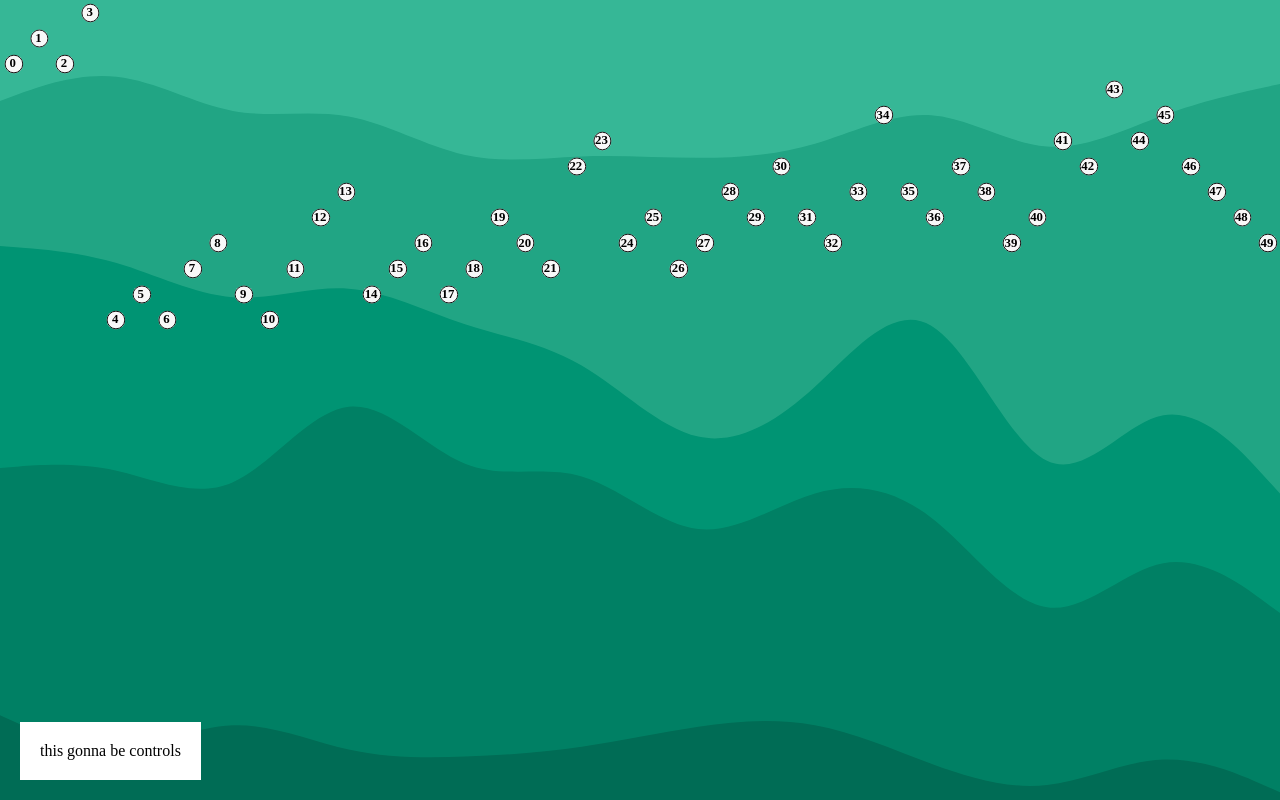
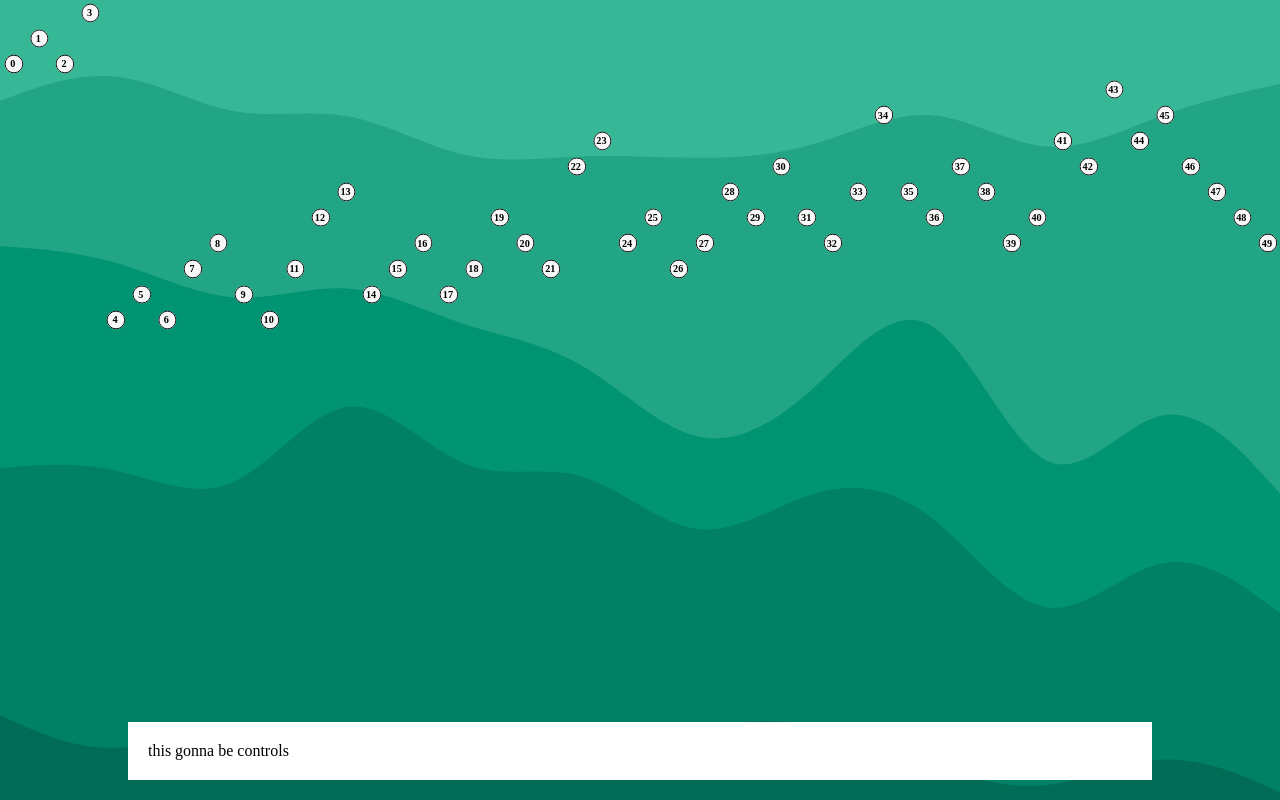
Before and after one commit to Mclilzee/binary-tree-ts, a website built with webpack: page dist/index.html in a window 1280 px wide. Shown: the top 800 px of the page. Built offline with nearby package versions, Linux system fonts and the light colour scheme.

Commit message:
Update controls styling to be fixed

```diff
--- a/src/style.css
+++ b/src/style.css
@@ -11,14 +11,11 @@ html, body {
   background-attachment: fixed;
 }
 
-body {
-  position: relative;
-}
-
 .controls {
-  position: absolute;
+  position: fixed;
   bottom: 20px;
-  left: 20px;
+  width: 80%;
+  left: 10%;
   background-color: white;
   padding: 20px;
 }
@@ -40,7 +37,7 @@ body {
   height: 100%;
   justify-content: center;
   align-items: center;
-  font-size: 1vw;
+  font-size: 0.8vw;
   font-weight: bold;
   background-image: url("../public/node.svg");
   background-repeat: no-repeat;
```
